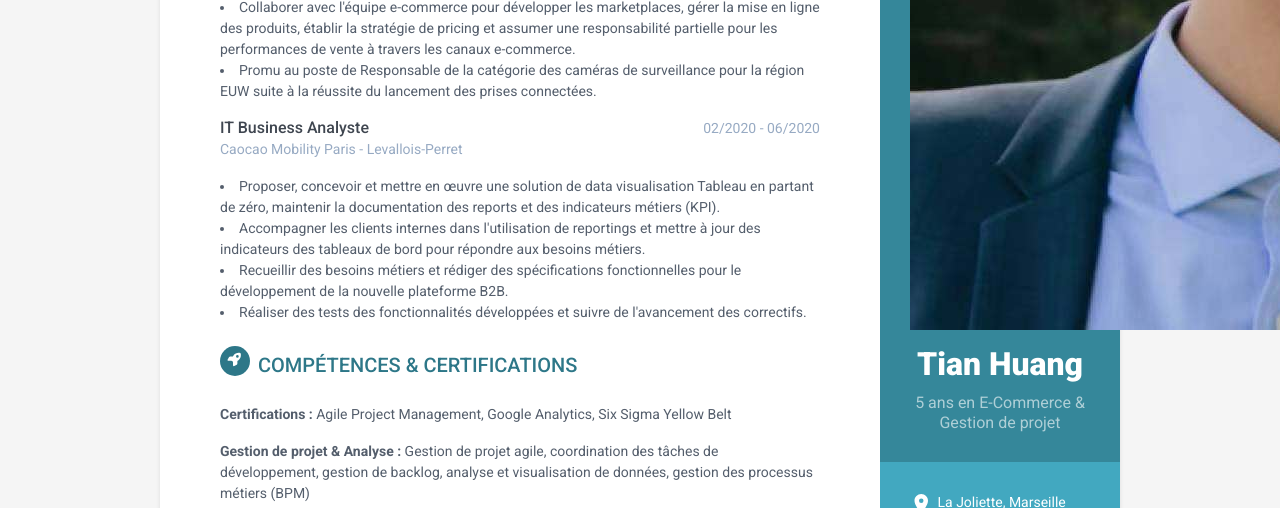
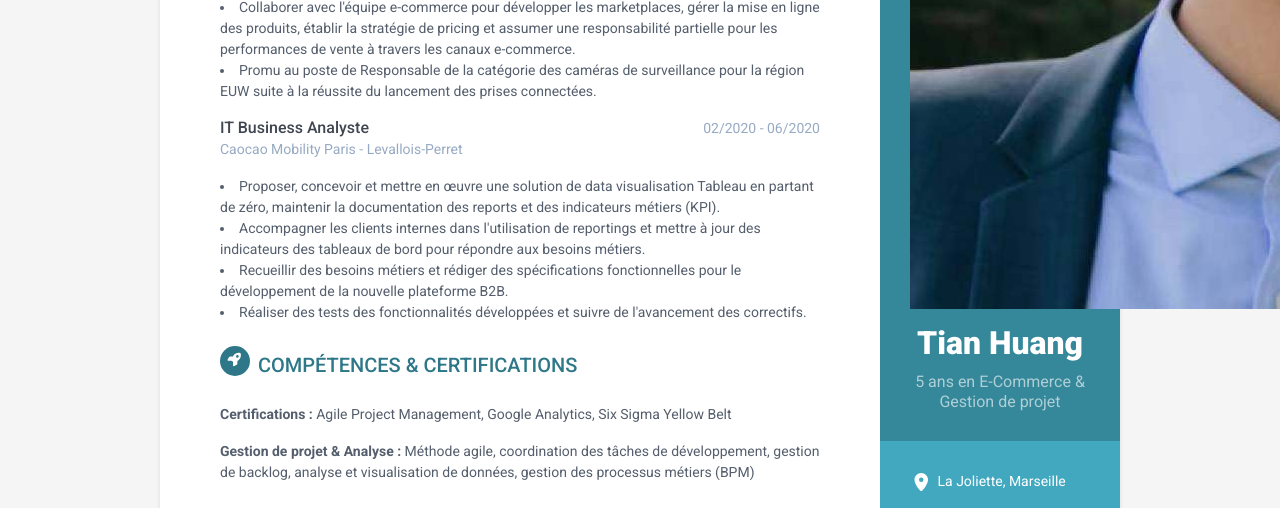
Before and after one commit to TianHuangLab/moncv, a plain HTML site: page index.html in a window 1280 px wide. Shown: the part 691-1199 px from the top of the page. Drawn offline with Linux system fonts and the light colour scheme.

Commit message:
Update index.html

```diff
--- a/index.html
+++ b/index.html
@@ -24,7 +24,7 @@
     <div class="wrapper">
         <div class="sidebar-wrapper">
             <div class="profile-container">
-                <<img class="profile" src="assets/images/profile-tian.jpg" alt="" />
+                <img class="profile" src="assets/images/profile-tian.jpg" alt="" />
                 <h1 class="name">Tian Huang</h1>
                 <h3 class="tagline">5 ans en E-Commerce & Gestion de projet</h3>
             </div><!--//profile-container-->
@@ -236,7 +236,7 @@
                         <p><b>Certifications :</b> Agile Project Management, Google Analytics, Six Sigma Yellow Belt</p>
 		   </div>
 		   <div class="item">
-                        <p><b>Gestion de projet & Analyse :</b> Gestion de projet agile, coordination des tâches de développement, gestion de backlog, analyse et visualisation de données, gestion des processus métiers (BPM)</p>
+                        <p><b>Gestion de projet & Analyse :</b> Méthode agile, coordination des tâches de développement, gestion de backlog, analyse et visualisation de données, gestion des processus métiers (BPM)</p>
                    </div>
 		   <!--
 		   <div class="item">
```
